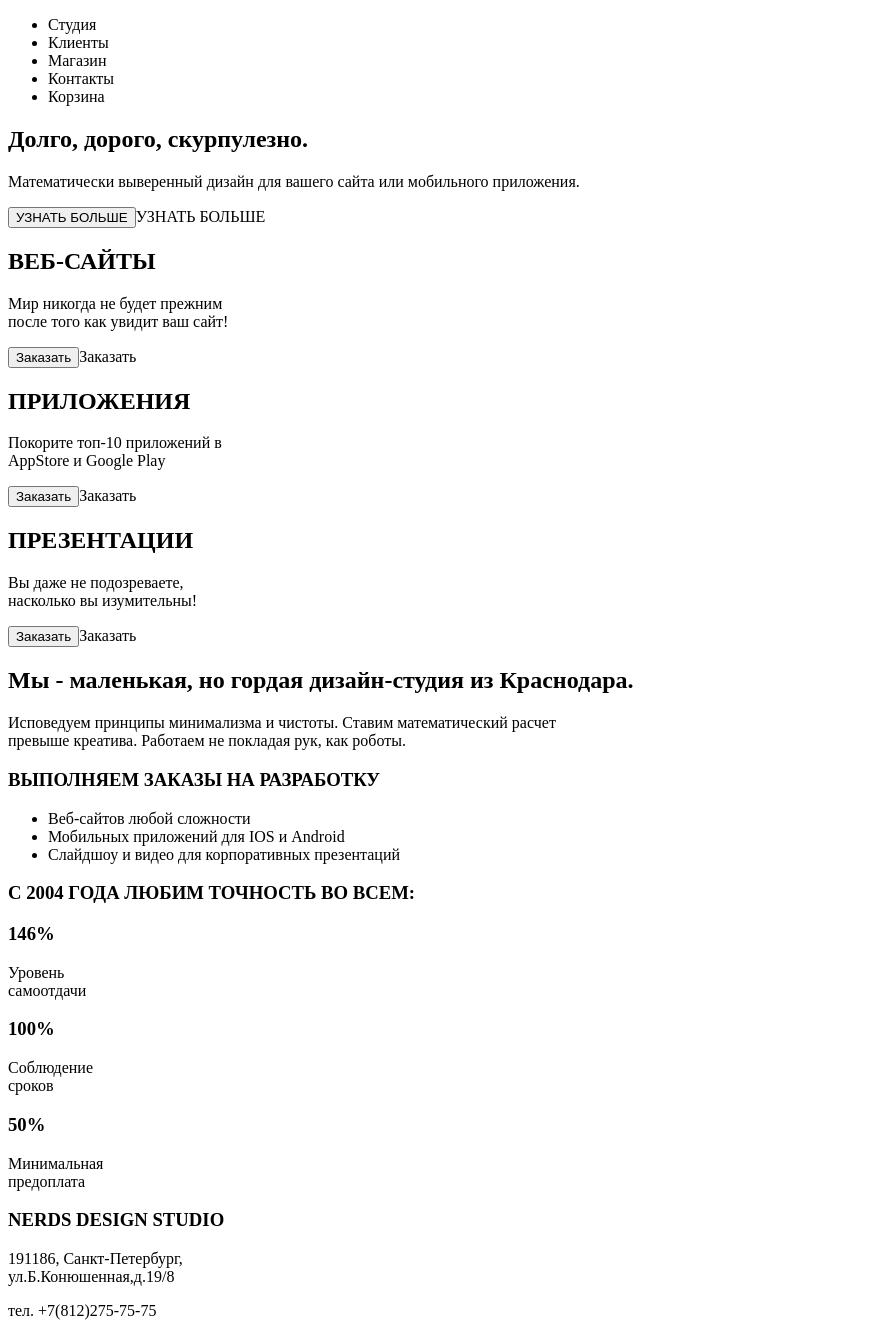
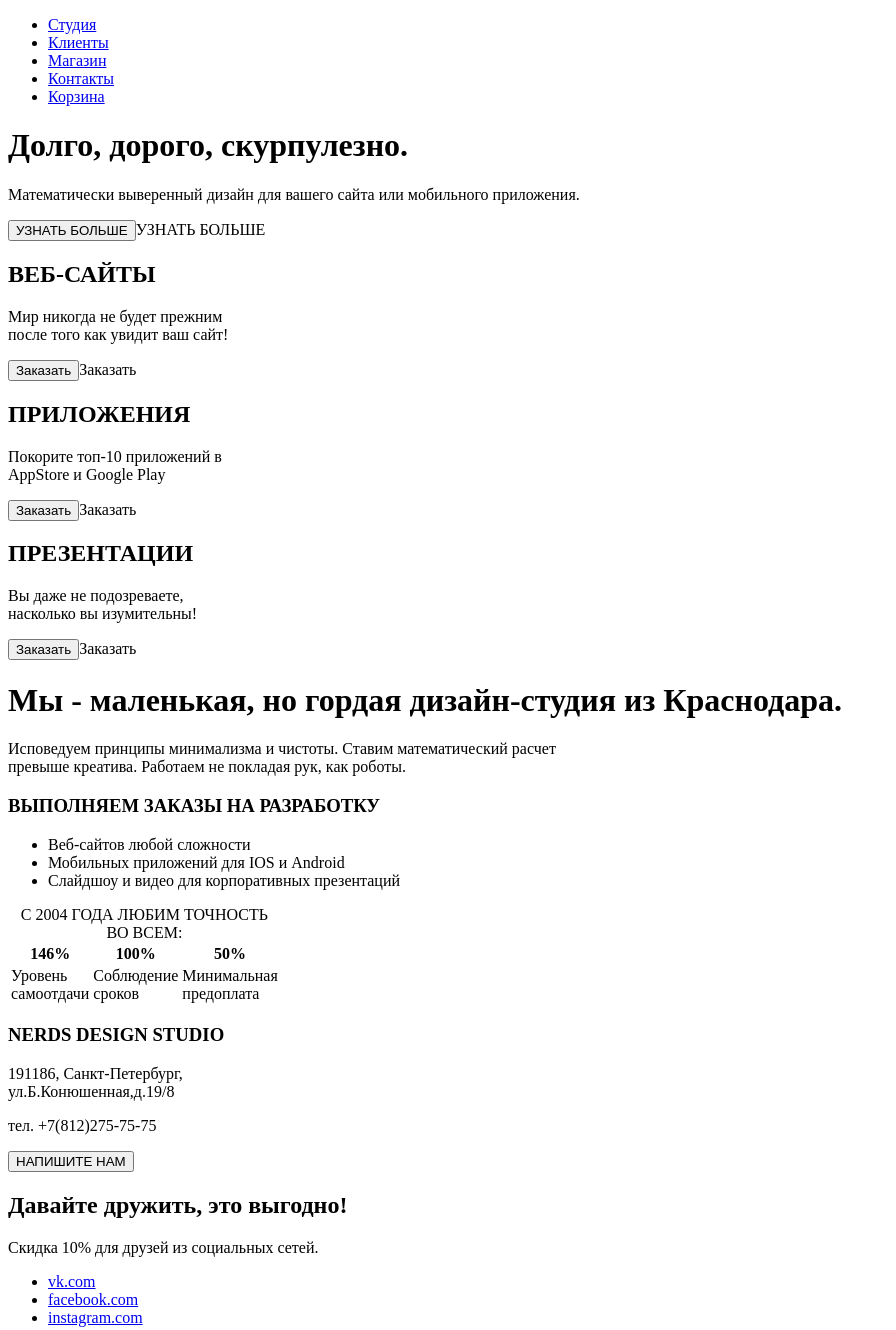
Before and after one commit to aleksandr-ilyukhin/825295-nerds, a plain HTML site: page index.html in a window 1280 px wide. Shown: the top 1330 px of the page, without its empty margins (0-896 px from the left). Drawn offline with Linux system fonts and the light colour scheme.

Commit message:
обновил разметку
обновил разметку

```diff
--- a/index.html
+++ b/index.html
@@ -8,39 +8,39 @@
     <header class="page-header">
 	  <nav>
 	    <ul>
-		  <li>Студия</li>
-		  <li>Клиенты</li>
-		  <li>Магазин</li>
-		  <li>Контакты</li>
-		  <li>Корзина</li>
+		  <li><a href="studio.html">Студия</a></li>
+		  <li><a href="customers.html">Клиенты</a></li>
+		  <li><a href="store.html">Магазин</a></li>
+		  <li><a href="contacts.html">Контакты</a></li>
+		  <li><a href="basket.html">Корзина</a></li>
 		</ul>
 	  </nav>
 	  </header>
 	  <main>
-	  <article>
+	  <div>
 	    <h1>Долго, дорого, скурпулезно.</h1>
 	      <p>Математически выверенный дизайн для вашего сайта или мобильного приложения.</p>
 		<input type="button" value="УЗНАТЬ БОЛЬШЕ">УЗНАТЬ БОЛЬШЕ</input>
-	  </article>
+	  </div>
       <article>
 	      <h2>ВЕБ-САЙТЫ</h2>
 		    <p>Мир никогда не будет прежним<br> после того как увидит ваш сайт!</p>
 		  <input type="button" value="Заказать">Заказать</input>
 	  </article>
-	  <article>
+	  <div>
 		  <h2>ПРИЛОЖЕНИЯ</h2>
 		    <p>Покорите топ-10 приложений в<br> AppStore и Google Play</p>
 		  <input type="button" value="Заказать">Заказать</input>
-	  </article>
-	  <article>
+	  </div>
+	  <div>
 		  <h2>ПРЕЗЕНТАЦИИ</h2>
 		    <p>Вы даже не подозреваете,<br>насколько вы изумительны!</p>
 		  <input type="button" value="Заказать">Заказать</input>
-	  </article>
-	  <article>
+	  </div>
+	  <div>
 	    <h1>Мы - маленькая, но гордая дизайн-студия из Краснодара.</h1>
 		  <p>Исповедуем принципы минимализма и чистоты. Ставим математический расчет<br> превыше креатива. Работаем не покладая рук, как роботы.</p>
-	  </article>
+	  </div>
 	  <article>
 	    <h3>ВЫПОЛНЯЕМ ЗАКАЗЫ НА РАЗРАБОТКУ</h3>
 		  <ul>
@@ -49,21 +49,19 @@
 			<li>Слайдшоу и видео для корпоративных презентаций</li>
 		  </ul>
 	  </article>
-	  <section>
-	    <h3>С 2004 ГОДА ЛЮБИМ ТОЧНОСТЬ ВО ВСЕМ:</h3>
-	  </section>
-	  <section>
-	    <h3>146%</h3>
-		  <p>Уровень<br> самоотдачи</p>
-	  </section>
-	  <section>
-	    <h3>100%</h3>
-		  <p>Соблюдение<br> сроков</p>
-	  </section>
-	  <section>
-	    <h3>50%</h3>
-		  <p>Минимальная<br> предоплата</p>
-	  </section>
+	  <table>
+	    <caption>С 2004 ГОДА ЛЮБИМ ТОЧНОСТЬ ВО ВСЕМ:</caption>
+		  <tr>
+	        <th>146%</th>
+		    <th>100%</th>
+		    <th>50%</th>
+		  </tr>
+		  <tr>
+		    <td>Уровень<br> самоотдачи</td>
+		    <td>Соблюдение<br> сроков</td>
+		    <td>Минимальная<br> предоплата</td>
+		  </tr>
+	  </table>
 	  </main>
 	  <footer>
 	    <section>
@@ -75,11 +73,12 @@
 	    <section>
 		  <h2>Давайте дружить, это выгодно!</h2>
 		    <p>Скидка 10% для друзей из социальных сетей.</p>
+			  <ul>
+			    <li><a href="vk.com">vk.com</a></li>
+				<li><a href="facebook.com">facebook.com</a></li>
+				<li><a href="instagram.com">instagram.com</a></li>
+			  </ul>
 		</section>
 	  </footer>
-
-
-
-
   </body>
 </html>
```
